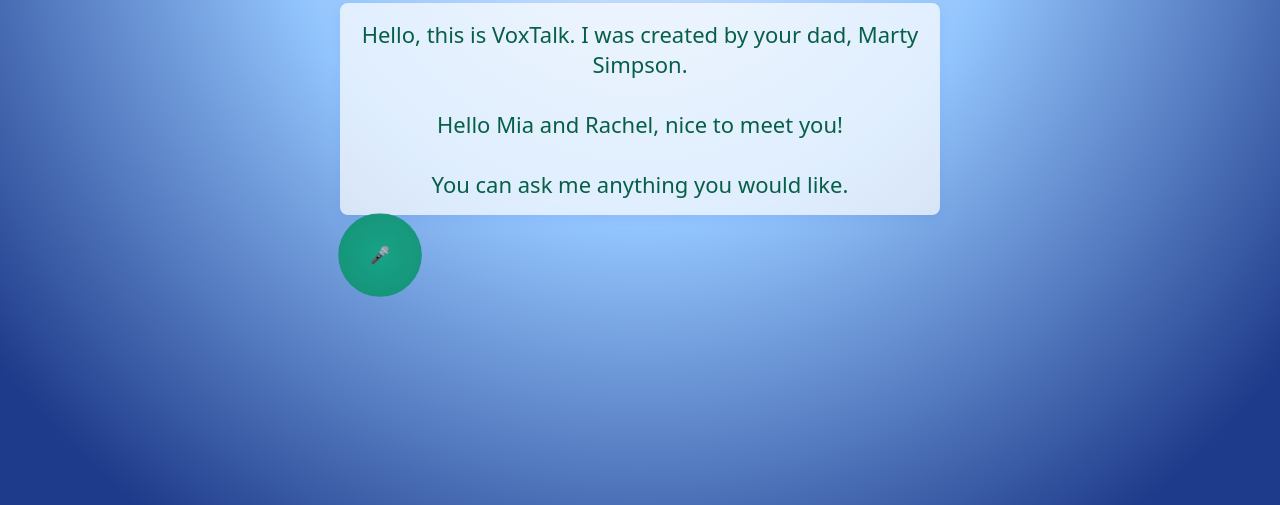
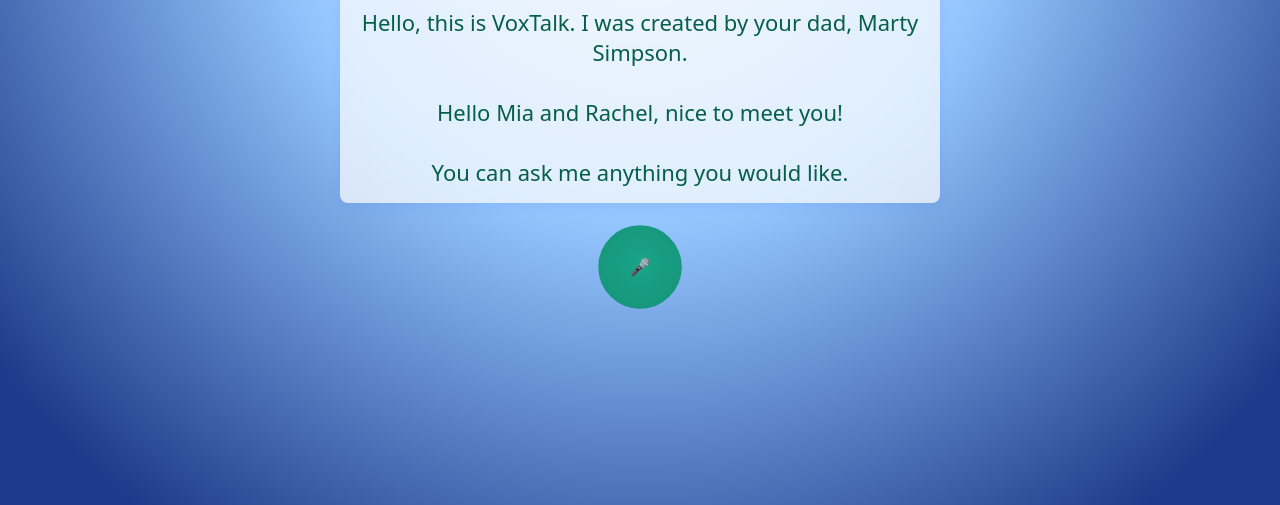
Before and after one commit to msimpson215/voxtalk-sku-experiment-catalog-1, a website: page public/index.html in a window 1280 px wide. Shown: the part 295-800 px from the top of the page. Drawn offline with Linux system fonts and the light colour scheme.

Commit message:
Add button row for voice button alignment

```diff
--- a/public/index.html
+++ b/public/index.html
@@ -21,8 +21,13 @@
       border-radius:8px;
       padding:16px;
       box-shadow:0 4px 12px rgba(37,99,235,.10);
+      position:relative;
     }
-    h1 { margin:20px 0; font-size:32px; }
+    .button-row {
+      margin-top: 24px;
+      display: flex;
+      justify-content: center;
+    }
   </style>
 </head>
 <body>
@@ -33,9 +38,11 @@
       Hello Mia and Rachel, nice to meet you!<br><br>
       You can ask me anything you would like.
     </div>
-    <button class="voice-button idle" id="voiceButton">
-      🎤
-    </button>
+    <div class="button-row">
+      <button class="voice-button idle" id="voiceButton">
+        🎤
+      </button>
+    </div>
   </div>
 </body>
 </html>
```
